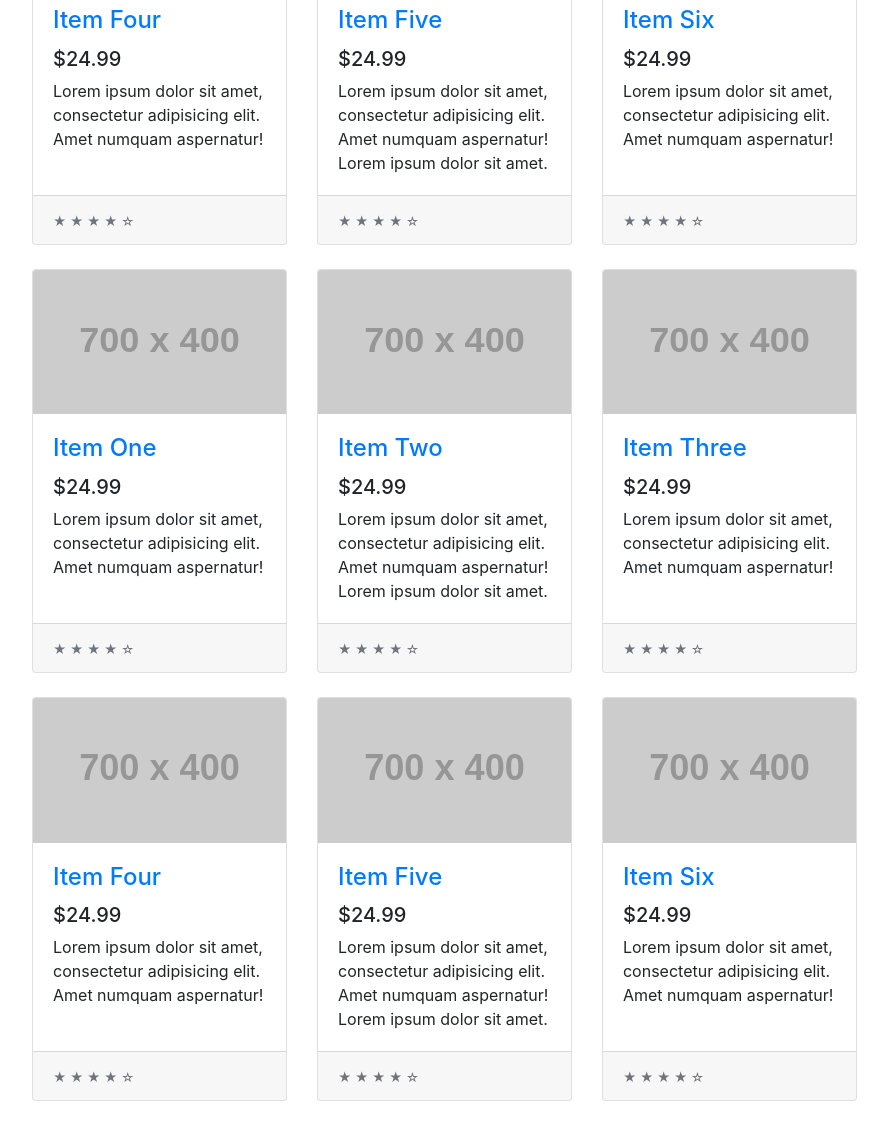
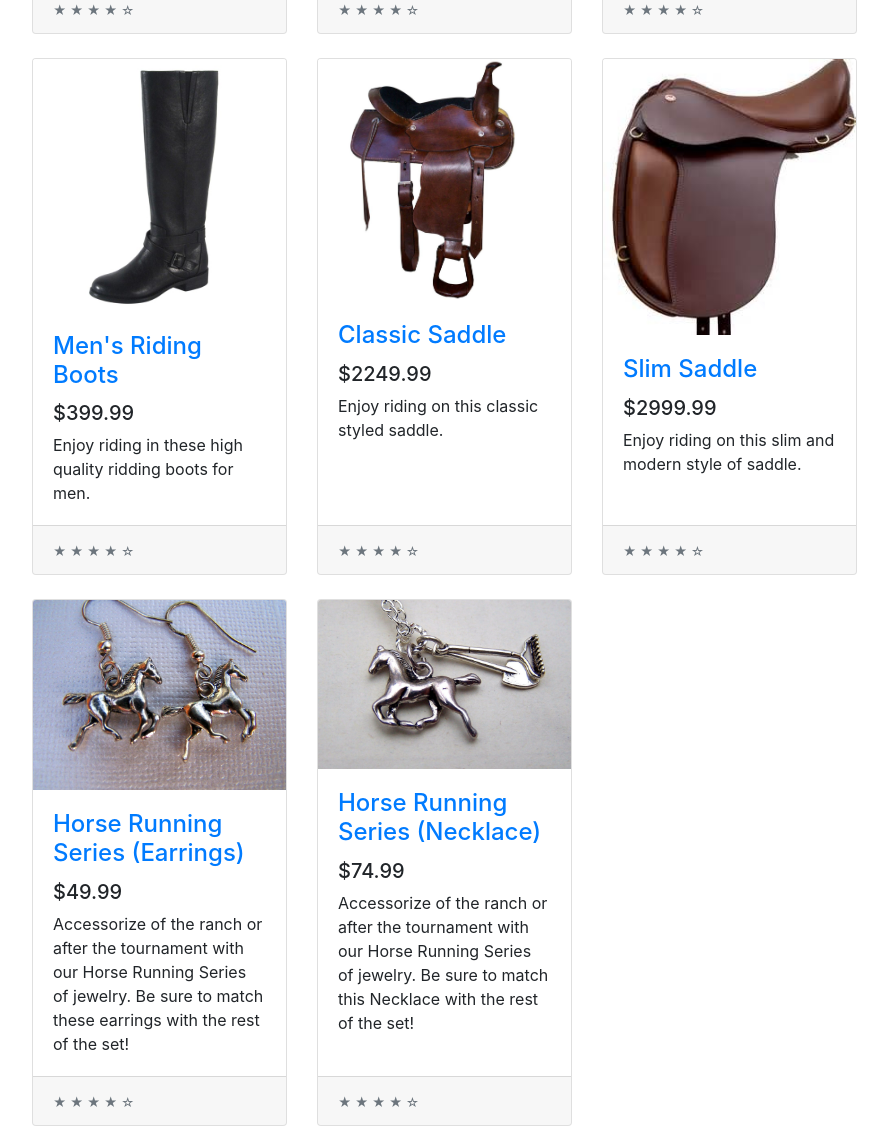
Before and after one commit to NicholasPriore/wcg15, a website: page devineequine/products.html in a window 1280 px wide. Shown: the part 770-1898 px from the top of the page, without its empty margins (338-1226 px from the left). Drawn offline with Linux system fonts and the light colour scheme; placeholder pictures from the web are drawn by us.

Commit message:
Add files via upload

```diff
--- a/devineequine/products.html
+++ b/devineequine/products.html
@@ -69,13 +69,13 @@
 
             <div class="col-lg-4 col-md-6 mb-4">
               <div class="card h-100">
-                <a href="#"><img class="card-img-top" src="http://placehold.it/700x400" alt=""></a>
+                <a href="#"><img class="card-img-top" src="images/pants1.jpg" alt=""></a>
                 <div class="card-body">
                   <h4 class="card-title">
-                    <a href="#">Item One</a>
+                    <a href="#">Classic Riding Pants</a>
                   </h4>
-                  <h5>$24.99</h5>
-                  <p class="card-text">Lorem ipsum dolor sit amet, consectetur adipisicing elit. Amet numquam aspernatur!</p>
+                  <h5>$199.99</h5>
+                  <p class="card-text">Enjoy riding in these classic fit riding pants.</p>
                 </div>
                 <div class="card-footer">
                   <small class="text-muted">&#9733; &#9733; &#9733; &#9733; &#9734;</small>
@@ -85,13 +85,13 @@
 
 			<div class="col-lg-4 col-md-6 mb-4">
               <div class="card h-100">
-                <a href="#"><img class="card-img-top" src="http://placehold.it/700x400" alt=""></a>
+                <a href="#"><img class="card-img-top" src="images/pants2.jpg" alt=""></a>
                 <div class="card-body">
                   <h4 class="card-title">
-                    <a href="#">Item Two</a>
+                    <a href="#">Slim Riding Pants</a>
                   </h4>
-                  <h5>$24.99</h5>
-                  <p class="card-text">Lorem ipsum dolor sit amet, consectetur adipisicing elit. Amet numquam aspernatur! Lorem ipsum dolor sit amet.</p>
+                  <h5>$199.99</h5>
+                  <p class="card-text">Enjoy riding in these form fitting riding pants.</p>
                 </div>
                 <div class="card-footer">
                   <small class="text-muted">&#9733; &#9733; &#9733; &#9733; &#9734;</small>
@@ -101,13 +101,13 @@
 
 			<div class="col-lg-4 col-md-6 mb-4">
               <div class="card h-100">
-                <a href="#"><img class="card-img-top" src="http://placehold.it/700x400" alt=""></a>
+                <a href="#"><img class="card-img-top" src="images/boot1.jpg" alt=""></a>
                 <div class="card-body">
                   <h4 class="card-title">
-                    <a href="#">Item Three</a>
+                    <a href="#">Women's Riding Boots</a>
                   </h4>
-                  <h5>$24.99</h5>
-                  <p class="card-text">Lorem ipsum dolor sit amet, consectetur adipisicing elit. Amet numquam aspernatur!</p>
+                  <h5>$399.99</h5>
+                  <p class="card-text">Enjoy riding in these high quality ridding boots for women.</p>
                 </div>
                 <div class="card-footer">
                   <small class="text-muted">&#9733; &#9733; &#9733; &#9733; &#9734;</small>
@@ -117,13 +117,13 @@
 
             <div class="col-lg-4 col-md-6 mb-4">
               <div class="card h-100">
-                <a href="#"><img class="card-img-top" src="http://placehold.it/700x400" alt=""></a>
+                <a href="#"><img class="card-img-top" src="images/boot2.jpg" alt=""></a>
                 <div class="card-body">
                   <h4 class="card-title">
-                    <a href="#">Item Four</a>
+                    <a href="#">Men's Riding Boots</a>
                   </h4>
-                  <h5>$24.99</h5>
-                  <p class="card-text">Lorem ipsum dolor sit amet, consectetur adipisicing elit. Amet numquam aspernatur!</p>
+                  <h5>$399.99</h5>
+                  <p class="card-text">Enjoy riding in these high quality ridding boots for men.</p>
                 </div>
                 <div class="card-footer">
                   <small class="text-muted">&#9733; &#9733; &#9733; &#9733; &#9734;</small>
@@ -133,13 +133,13 @@
 
             <div class="col-lg-4 col-md-6 mb-4">
               <div class="card h-100">
-                <a href="#"><img class="card-img-top" src="http://placehold.it/700x400" alt=""></a>
+                <a href="#"><img class="card-img-top" src="images/saddle2.jpg" alt=""></a>
                 <div class="card-body">
                   <h4 class="card-title">
-                    <a href="#">Item Five</a>
+                    <a href="#">Classic Saddle</a>
                   </h4>
-                  <h5>$24.99</h5>
-                  <p class="card-text">Lorem ipsum dolor sit amet, consectetur adipisicing elit. Amet numquam aspernatur! Lorem ipsum dolor sit amet.</p>
+                  <h5>$2249.99</h5>
+                  <p class="card-text">Enjoy riding on this classic styled saddle.</p>
                 </div>
                 <div class="card-footer">
                   <small class="text-muted">&#9733; &#9733; &#9733; &#9733; &#9734;</small>
@@ -149,13 +149,13 @@
 
 			<div class="col-lg-4 col-md-6 mb-4">
               <div class="card h-100">
-                <a href="#"><img class="card-img-top" src="http://placehold.it/700x400" alt=""></a>
+                <a href="#"><img class="card-img-top" src="images/saddle1.jpg" alt=""></a>
                 <div class="card-body">
                   <h4 class="card-title">
-                    <a href="#">Item Six</a>
+                    <a href="#">Slim Saddle</a>
                   </h4>
-                  <h5>$24.99</h5>
-                  <p class="card-text">Lorem ipsum dolor sit amet, consectetur adipisicing elit. Amet numquam aspernatur!</p>
+                  <h5>$2999.99</h5>
+                  <p class="card-text">Enjoy riding on this slim and modern style of saddle.</p>
                 </div>
                 <div class="card-footer">
                   <small class="text-muted">&#9733; &#9733; &#9733; &#9733; &#9734;</small>
@@ -165,13 +165,13 @@
 
 			<div class="col-lg-4 col-md-6 mb-4">
               <div class="card h-100">
-                <a href="#"><img class="card-img-top" src="http://placehold.it/700x400" alt=""></a>
+                <a href="#"><img class="card-img-top" src="images/jewel1.jpg" alt=""></a>
                 <div class="card-body">
                   <h4 class="card-title">
-                    <a href="#">Item One</a>
+                    <a href="#">Horse Running Series (Earrings)</a>
                   </h4>
-                  <h5>$24.99</h5>
-                  <p class="card-text">Lorem ipsum dolor sit amet, consectetur adipisicing elit. Amet numquam aspernatur!</p>
+                  <h5>$49.99</h5>
+                  <p class="card-text">Accessorize of the ranch or after the tournament with our Horse Running Series of jewelry. Be sure to match these earrings with the rest of the set!</p>
                 </div>
                 <div class="card-footer">
                   <small class="text-muted">&#9733; &#9733; &#9733; &#9733; &#9734;</small>
@@ -181,77 +181,13 @@
 
 			<div class="col-lg-4 col-md-6 mb-4">
               <div class="card h-100">
-                <a href="#"><img class="card-img-top" src="http://placehold.it/700x400" alt=""></a>
+                <a href="#"><img class="card-img-top" src="images/jewel2.jpg" alt=""></a>
                 <div class="card-body">
                   <h4 class="card-title">
-                    <a href="#">Item Two</a>
+                    <a href="#">Horse Running Series (Necklace)</a>
                   </h4>
-                  <h5>$24.99</h5>
-                  <p class="card-text">Lorem ipsum dolor sit amet, consectetur adipisicing elit. Amet numquam aspernatur! Lorem ipsum dolor sit amet.</p>
-                </div>
-                <div class="card-footer">
-                  <small class="text-muted">&#9733; &#9733; &#9733; &#9733; &#9734;</small>
-                </div>
-              </div>
-            </div>
-
-            <div class="col-lg-4 col-md-6 mb-4">
-              <div class="card h-100">
-                <a href="#"><img class="card-img-top" src="http://placehold.it/700x400" alt=""></a>
-                <div class="card-body">
-                  <h4 class="card-title">
-                    <a href="#">Item Three</a>
-                  </h4>
-                  <h5>$24.99</h5>
-                  <p class="card-text">Lorem ipsum dolor sit amet, consectetur adipisicing elit. Amet numquam aspernatur!</p>
-                </div>
-                <div class="card-footer">
-                  <small class="text-muted">&#9733; &#9733; &#9733; &#9733; &#9734;</small>
-                </div>
-              </div>
-            </div>
-
-            <div class="col-lg-4 col-md-6 mb-4">
-              <div class="card h-100">
-                <a href="#"><img class="card-img-top" src="http://placehold.it/700x400" alt=""></a>
-                <div class="card-body">
-                  <h4 class="card-title">
-                    <a href="#">Item Four</a>
-                  </h4>
-                  <h5>$24.99</h5>
-                  <p class="card-text">Lorem ipsum dolor sit amet, consectetur adipisicing elit. Amet numquam aspernatur!</p>
-                </div>
-                <div class="card-footer">
-                  <small class="text-muted">&#9733; &#9733; &#9733; &#9733; &#9734;</small>
-                </div>
-              </div>
-            </div>
-
-            <div class="col-lg-4 col-md-6 mb-4">
-              <div class="card h-100">
-                <a href="#"><img class="card-img-top" src="http://placehold.it/700x400" alt=""></a>
-                <div class="card-body">
-                  <h4 class="card-title">
-                    <a href="#">Item Five</a>
-                  </h4>
-                  <h5>$24.99</h5>
-                  <p class="card-text">Lorem ipsum dolor sit amet, consectetur adipisicing elit. Amet numquam aspernatur! Lorem ipsum dolor sit amet.</p>
-                </div>
-                <div class="card-footer">
-                  <small class="text-muted">&#9733; &#9733; &#9733; &#9733; &#9734;</small>
-                </div>
-              </div>
-            </div>
-
-            <div class="col-lg-4 col-md-6 mb-4">
-              <div class="card h-100">
-                <a href="#"><img class="card-img-top" src="http://placehold.it/700x400" alt=""></a>
-                <div class="card-body">
-                  <h4 class="card-title">
-                    <a href="#">Item Six</a>
-                  </h4>
-                  <h5>$24.99</h5>
-                  <p class="card-text">Lorem ipsum dolor sit amet, consectetur adipisicing elit. Amet numquam aspernatur!</p>
+                  <h5>$74.99</h5>
+                  <p class="card-text">Accessorize of the ranch or after the tournament with our Horse Running Series of jewelry. Be sure to match this Necklace with the rest of the set!</p>
                 </div>
                 <div class="card-footer">
                   <small class="text-muted">&#9733; &#9733; &#9733; &#9733; &#9734;</small>
```
Also changed, not shown: devineequine/about.html (+12 -4 lines), devineequine/index.html (+22 -64 lines), devineequine/images/about1.jpg (added), devineequine/images/about2.jpg (added), devineequine/images/about3.jpg (added), devineequine/images/boot1.jpg (added), devineequine/images/boot2.jpg (added), devineequine/images/jewel1.jpg (added), devineequine/images/jewel2.jpg (added), devineequine/images/manhorse.jpg (added), devineequine/images/manhorse2.jpg (added), devineequine/images/pants1.jpg (added), devineequine/images/pants2.jpg (added), devineequine/images/saddle1.jpg (added), 2 more files. Lines whose indentation alone changed are shown as unchanged.
